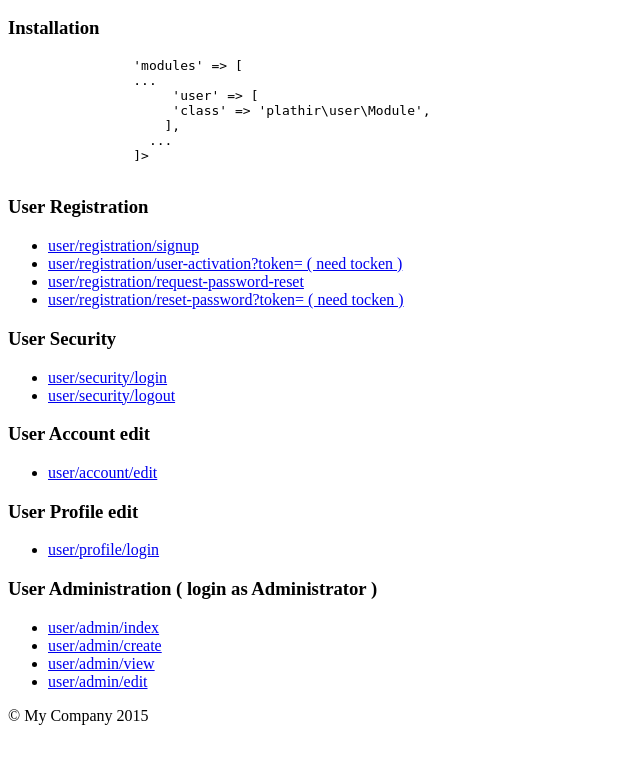
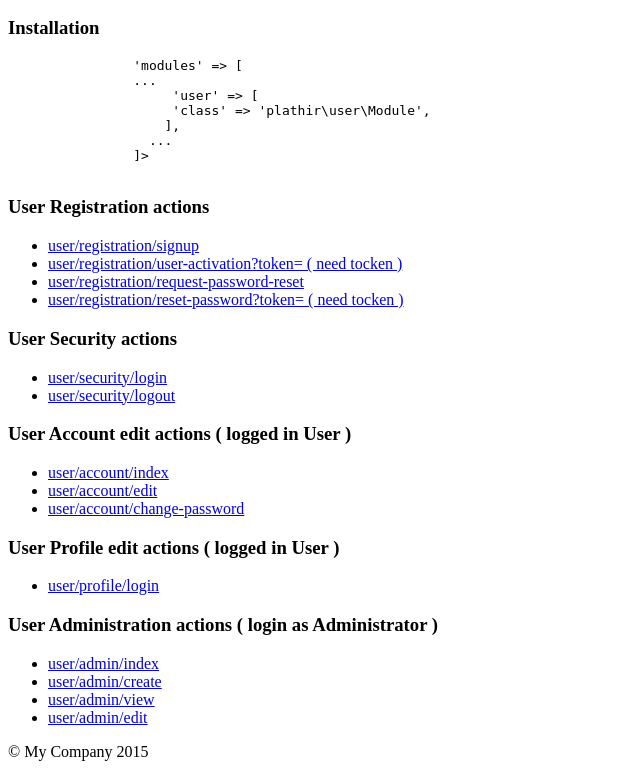
Before and after one commit to plathir/my-yii-adv, a Yii app: template frontend/views/site/index.php in a window 1280 px wide. Shown: the part 168-945 px from the top of the page, without its empty margins (0-640 px from the left). Before the commit the page ends 893 px from the top, so only its background shows below. Run offline with PHP 8.4 and a stand-in for Yii, Linux system fonts and the light colour scheme; the template is opened without the code that fills it, so the values that code supplies are empty; some libraries are stand-ins or nearby versions.

Commit message:
account edit

```diff
--- a/frontend/views/layouts/main.php
+++ b/frontend/views/layouts/main.php
@@ -44,7 +44,7 @@ AppAsset::register($this);
             } else {
                 $menuItems[] = ['label' => '<span class="glyphicon glyphicon-user"></span> ' . Yii::$app->user->identity->username,
                     'items' => [
-                        ['label' => '<span class="fa fa-edit"></span> Update Profile', 'url' => ['/user/settings/account']],
+                        ['label' => '<span class="fa fa-edit"></span> Update Account', 'url' => ['/user/account']],
                         '<li class="divider"></li>',
                         ['label' => '<span class="fa fa-sign-out"></span> Logout', 'url' => ['/user/security/logout'],
                             'linkOptions' => ['data-method' => 'post'],
--- a/frontend/views/site/index.php
+++ b/frontend/views/site/index.php
@@ -32,7 +32,7 @@ $this->title = 'My Yii Application';
                 ?>
             </pre>
 
-            <h3>User Registration</h3>
+            <h3>User Registration actions</h3>
             <ul>
                 <li><?= Html::a('user/registration/signup', ['user/registration/signup']) ?> </li>
                 <li><?= Html::a('user/registration/user-activation?token= ( need tocken )', ['user/registration/user-activation?token= ']) ?> </li>
@@ -41,25 +41,27 @@ $this->title = 'My Yii Application';
 
             </ul>
 
-            <h3>User Security</h3>
+            <h3>User Security actions</h3>
             <ul>
                 <li><?= Html::a('user/security/login', ['user/security/login']) ?> </li>
                 <li><?= Html::a('user/security/logout', ['user/security/logout']) ?> </li>
             </ul>
 
-            <h3>User Account edit</h3>
+            <h3>User Account edit actions ( logged in User ) </h3>
 
             <ul>
+                <li><?= Html::a('user/account/index', ['user/account/index']) ?> </li>
                 <li><?= Html::a('user/account/edit', ['user/account/edit']) ?> </li>
+                <li><?= Html::a('user/account/change-password', ['user/account/change-password']) ?> </li>
 
             </ul>
-            <h3>User Profile edit</h3>
+            <h3>User Profile edit actions ( logged in User ) </h3>
 
             <ul>
                 <li><?= Html::a('user/profile/login', ['user/profile/edit']) ?> </li>
             </ul>
 
-            <h3>User Administration ( login as Administrator ) </h3>
+            <h3>User Administration actions ( login as Administrator ) </h3>
 
             <ul>
                 <li><?= Html::a('user/admin/index', ['user/admin/index']) ?> </li>
```
Also changed, not shown: 1 other file.
